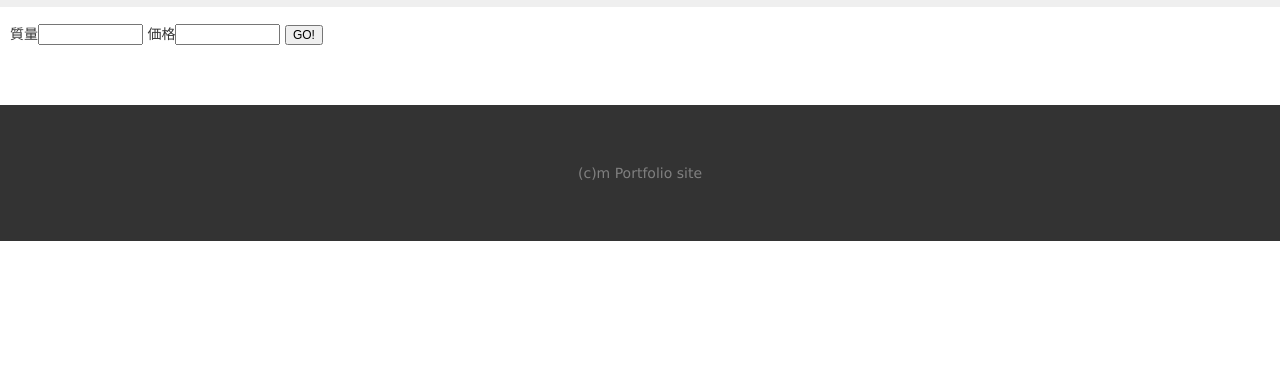
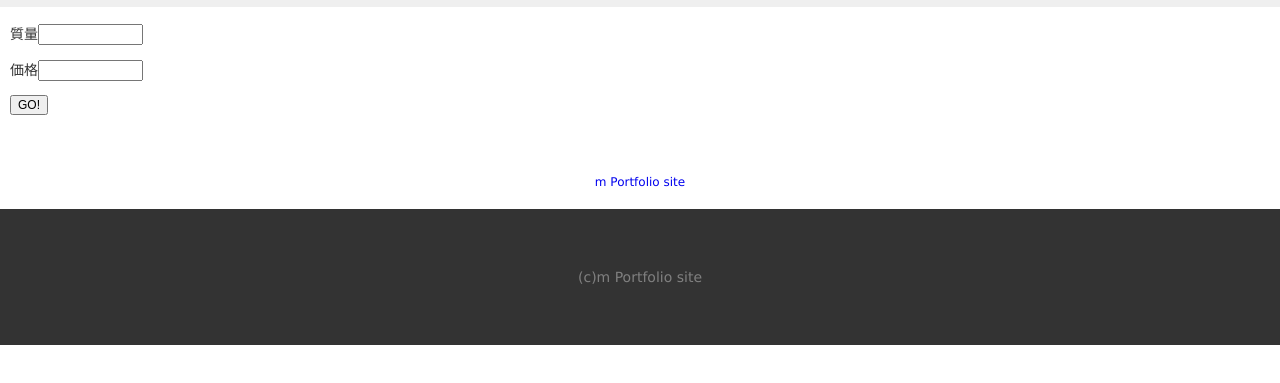
Before and after one commit to mochapon/compare, a plain HTML site: page index.html in a window 1280 px wide. Shown: the part 93-476 px from the top of the page. Drawn offline with Linux system fonts and the light colour scheme.

Commit message:
Add files via upload

```diff
--- a/css/style.css
+++ b/css/style.css
@@ -49,12 +49,19 @@ button {
   font-size: 12px;
 }
 
-ul {
-  list-style-image: url(../img/work1.png);
+.link {
+  text-align: center;
+  font-size: 12px;
+  color: #eee;
+  margin: 0;
+  margin: 60px auto 20px;
+}
+
+a {
+  text-decoration: none;
 }
 
 footer {
-  margin-top:60px;
   padding: 60px;
   text-align: center;
   font-size: 14px;
--- a/index.html
+++ b/index.html
@@ -21,19 +21,28 @@
 
   <section>
     <div>
-      <ul id="js_resultList">
-      </ul>
+      <ol id="js_resultList">
+      </ol>
     </div>
     <div>
       <form>
         <p>
           <label for="guramu">質量</label><input type="text" id="guramu" size="10">
+        </p>
+        <p>
           <label for="kakaku">価格</label><input type="text" id="kakaku" size="10">
+        </p>
+        <p>
           <button id="button">GO!</button>
+        </p>
           <!-- <button id="reset_button">Reset</button> -->
         </p>
       </form>
     </div>
+  </section>
+
+  <section class="link">
+    <a href="https://mochapon.github.io/m_Portfolio_site/" target="_blank">m Portfolio site</a>
   </section>
 
   <footer>
```
